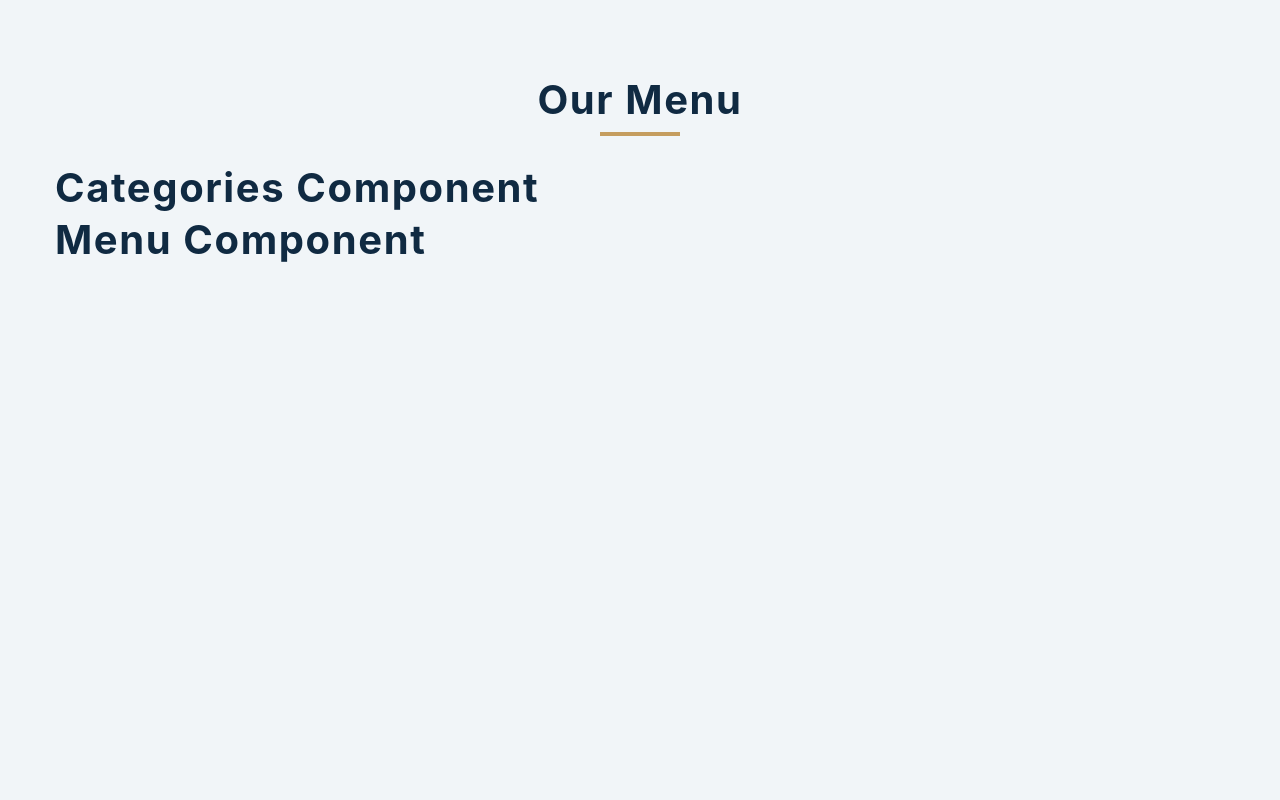
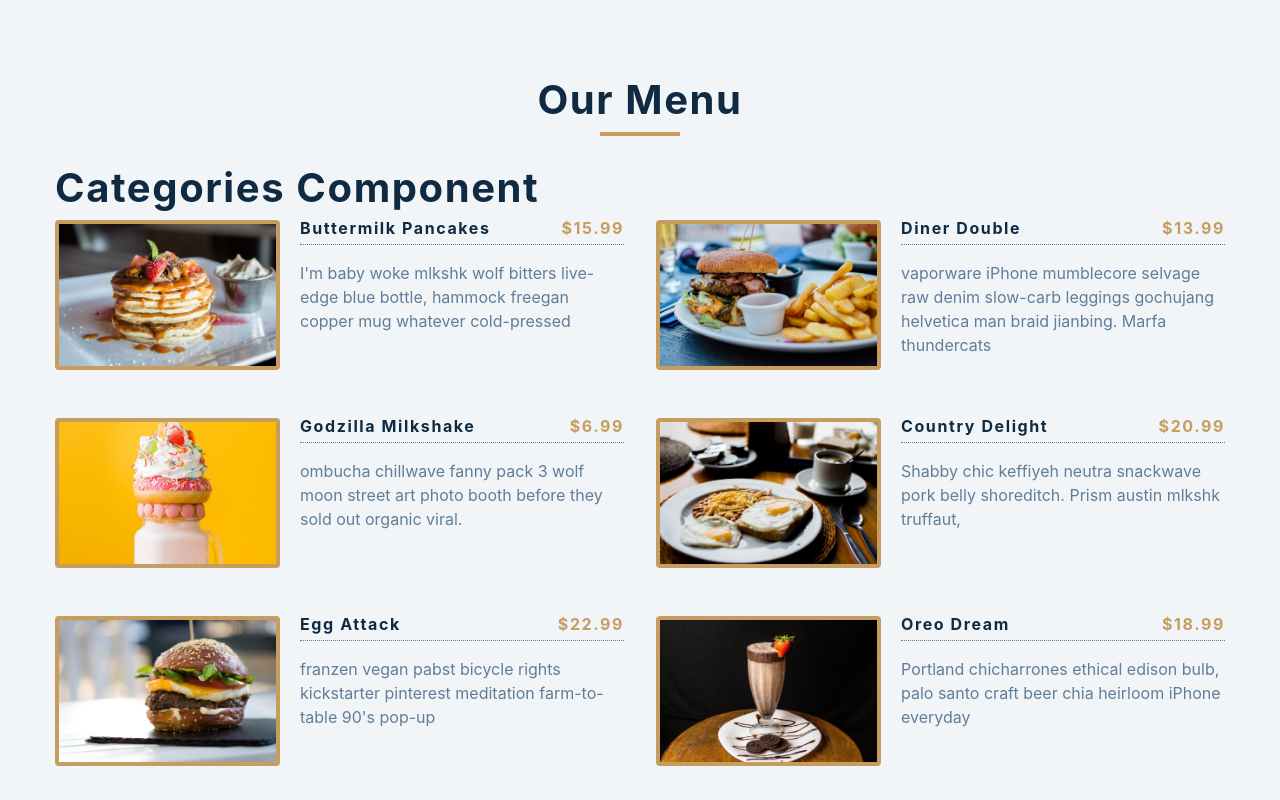
Before and after one commit to BulegaHassan/food-menu-react, a React (Create React App) app: page / in a window 1280 px wide. Shown: the top 800 px of the page. Built offline with nearby package versions, Linux system fonts and the light colour scheme.

Commit message:
feat(component): add functionality to display menu items

```diff
--- a/src/Menu.js
+++ b/src/Menu.js
@@ -1,7 +1,26 @@
-import React from 'react';
+import React from "react";
 
-const Menu = () => {
-  return <h2>menu component</h2>;
+const Menu = ({ items }) => {
+  return (
+    <div className='section-center'>
+      {items.map((menuItem) => {
+        const { id, title, img, price, desc } = menuItem;
+
+        return (
+          <article className='menu-item' key={id}>
+            <img src={img} alt={title} className='photo' />
+            <div className='item-info'>
+              <header>
+                <h4>{title}</h4>
+                <h4 className='price'>${price}</h4>
+              </header>
+              <p className='item-text'>{desc}</p>
+            </div>
+          </article>
+        );
+      })}
+    </div>
+  );
 };
 
 export default Menu;
```
